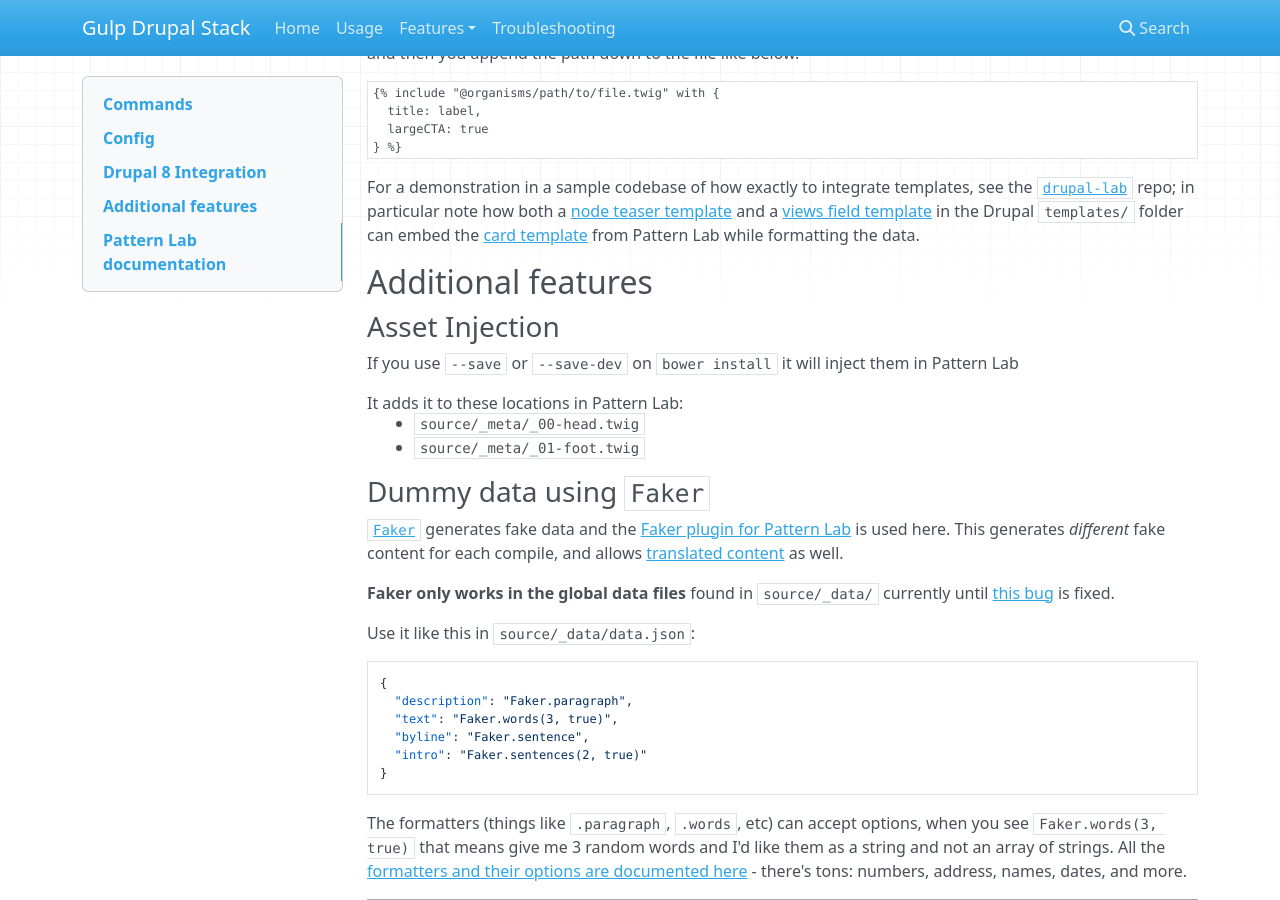
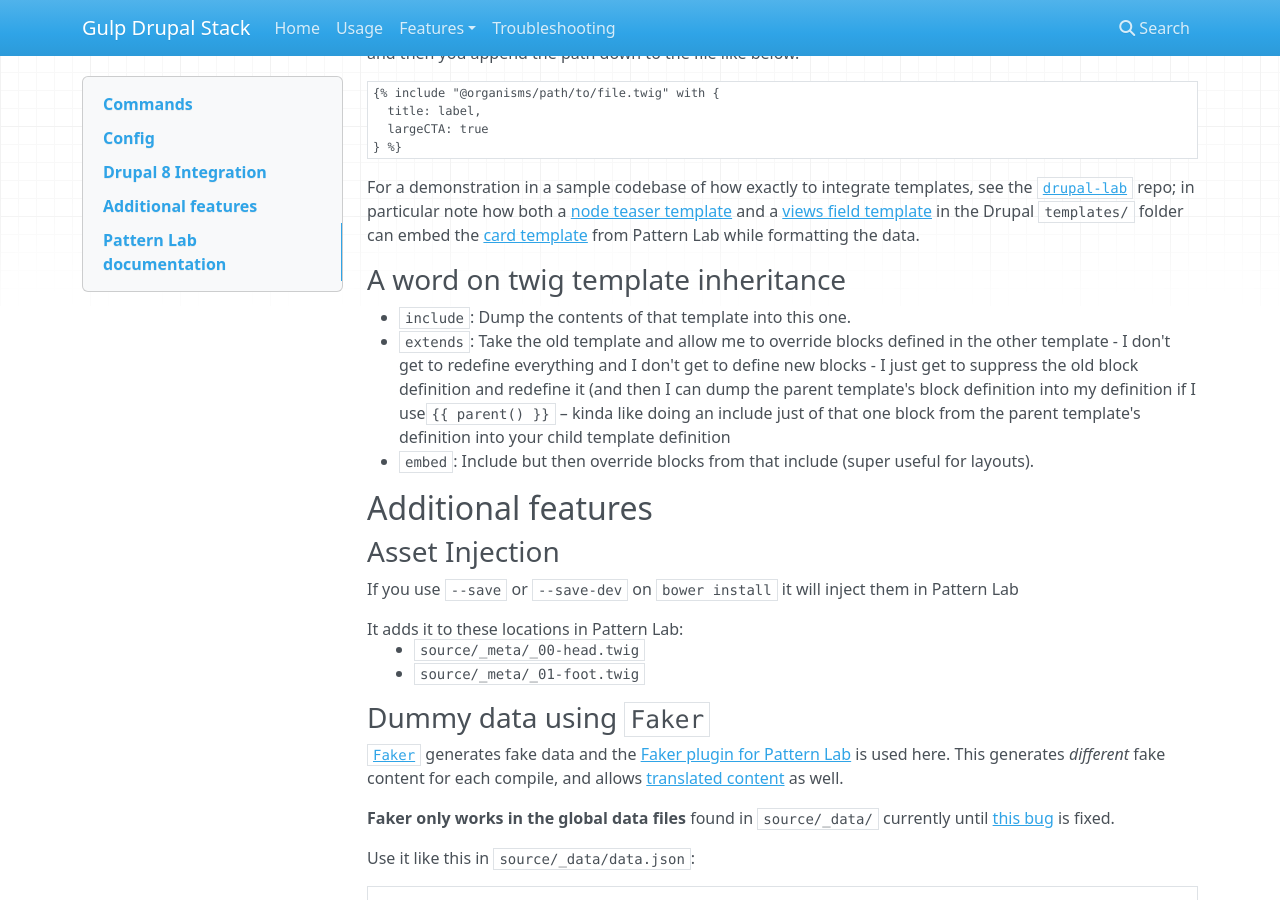
Before and after one commit to ovh/gulp-drupal-stack, an MkDocs documentation site: the page built from docs/features/pattern-lab.md, in a window 1280 px wide and 900 px high, scrolled down 366 px. Built offline with MkDocs 1.6.1, drawn with Linux system fonts in a browser that asks for light colours; nearby versions of some CDN libraries; old or Windows-style settings are respelled for this version of MkDocs.

````diff
--- a/docs/features/pattern-lab.md
+++ b/docs/features/pattern-lab.md
@@ -21,6 +21,12 @@ From your Drupal Twig templates in `templates/` you can `{% include %}`, `{% ext
 ```
 
 For a demonstration in a sample codebase of how exactly to integrate templates, see the [`drupal-lab`](https://github.com/phase2/drupal-lab) repo; in particular note how both a [node teaser template](https://github.com/phase2/drupal-lab/blob/master/web/themes/dashing/templates/content/node--article--teaser.html.twig) and a [views field template](https://github.com/phase2/drupal-lab/blob/master/web/themes/dashing/templates/views/views-view-fields--newspage--page.html.twig) in the Drupal `templates/` folder can embed the [card template](https://github.com/phase2/drupal-lab/blob/master/web/themes/dashing/pattern-lab/source/_patterns/02-molecules/cards/card.twig) from Pattern Lab while formatting the data.
+
+### A word on twig template inheritance
+
+- `include`: Dump the contents of that template into this one.
+- `extends`: Take the old template and allow me to override blocks defined in the other template - I don't get to redefine everything and I don't get to define new blocks - I just get to suppress the old block definition and redefine it (and then I can dump the parent template's block definition into my definition if I use` {{ parent() }}` – kinda like doing an include just of that one block from the parent template's definition into your child template definition
+- `embed`: Include but then override blocks from that include (super useful for layouts).
 
 
 ## Additional features
````
Also changed, not shown: 1 other file.
